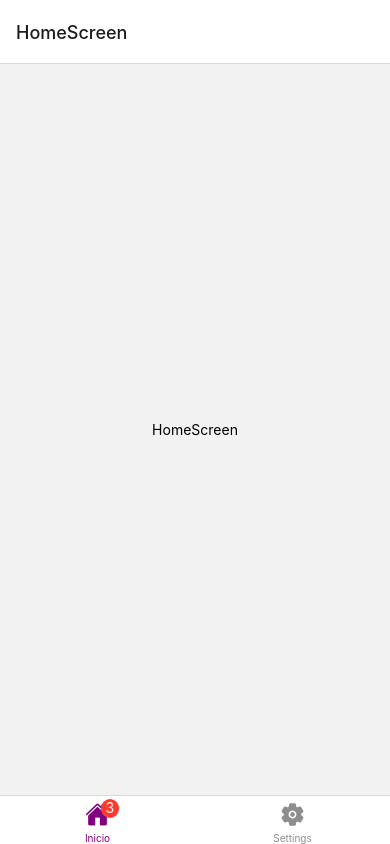
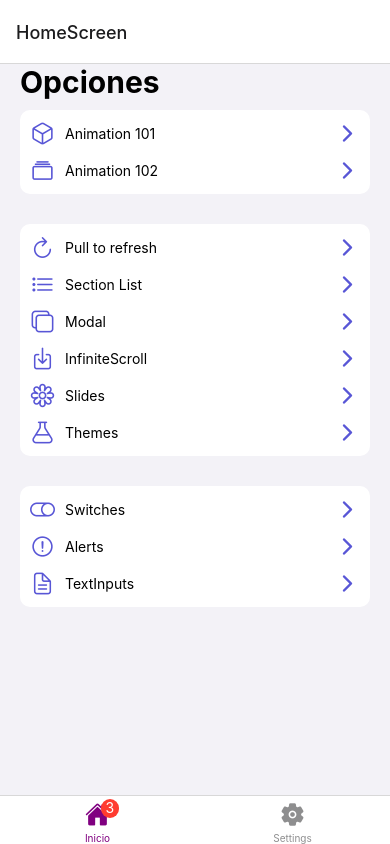
Before and after one commit to carlosblinf/componentApp, a React Native app: screen /SwitchScreen in a window 390 px wide. Built offline with nearby package versions, Linux system fonts and the light colour scheme.

Commit message:
fist animation

```diff
--- /dev/null
+++ b/src/presentation/components/ui/Title.tsx
@@ -0,0 +1,26 @@
+import { View, Text } from "react-native";
+import React from "react";
+import { colors, globalStyles } from "@/config/theme/theme";
+import { useSafeAreaInsets } from "react-native-safe-area-context";
+
+type TitleProps = {
+  text: string;
+  safe?: boolean;
+  white?: boolean;
+};
+
+export default function Title({ text, safe, white }: TitleProps) {
+  const { top } = useSafeAreaInsets();
+  return (
+    <Text
+      style={{
+        ...globalStyles.title,
+        marginTop: safe ? top : 0,
+        marginBottom: 10,
+        color: white ? "white" : colors.text,
+      }}
+    >
+      {text}
+    </Text>
+  );
+}
--- /dev/null
+++ b/src/presentation/components/ui/buttons/AnimateButton.tsx
@@ -0,0 +1,23 @@
+import { Pressable, Text } from "react-native";
+
+export default function AnimateButton({
+  text,
+  action,
+}: {
+  text: string;
+  action: () => void;
+}) {
+  return (
+    <Pressable
+      onPress={action}
+      style={{
+        backgroundColor: "purple",
+        paddingHorizontal: 10,
+        paddingVertical: 5,
+        borderRadius: 5,
+      }}
+    >
+      <Text style={{ color: "white" }}>{text}</Text>
+    </Pressable>
+  );
+}
--- /dev/null
+++ b/src/presentation/components/ui/menu/MenuItem.tsx
@@ -0,0 +1,63 @@
+import { View, Text, Pressable, StyleSheet } from "react-native";
+import React from "react";
+import { colors } from "@/config/theme/theme";
+import { Ionicons } from "@expo/vector-icons";
+import { useNavigation } from "@react-navigation/native";
+
+type MenuItemProps = {
+  name: string;
+  icon: string;
+  component: string;
+  isFirst?: boolean;
+  isLast?: boolean;
+};
+export default function MenuItem({
+  name,
+  icon,
+  component,
+  isFirst,
+  isLast,
+}: MenuItemProps) {
+  const navigation = useNavigation();
+
+  return (
+    <Pressable onPress={() => navigation.navigate(component)}>
+      <View
+        style={{
+          ...styles.container,
+          backgroundColor: colors.cardBackground,
+          ...(isFirst && {
+            borderTopLeftRadius: 10,
+            borderTopRightRadius: 10,
+            paddingTop: 10,
+          }),
+          ...(isLast && {
+            borderBottomLeftRadius: 10,
+            borderBottomRightRadius: 10,
+            paddingBottom: 10,
+          }),
+        }}
+      >
+        <Ionicons
+          name={icon}
+          size={25}
+          style={{ marginRight: 10, color: colors.primary }}
+        />
+        <Text style={{ color: colors.text }}>{name}</Text>
+        <Ionicons
+          name="chevron-forward-outline"
+          size={25}
+          style={{ marginLeft: "auto", color: colors.primary }}
+        />
+      </View>
+    </Pressable>
+  );
+}
+const styles = StyleSheet.create({
+  container: {
+    flexDirection: "row",
+    paddingVertical: 5,
+    paddingHorizontal: 10,
+    alignItems: "center",
+  },
+});
--- a/src/presentation/components/menu/itemsData.ts
+++ b/src/presentation/components/ui/menu/itemsData.ts
@@ -1,5 +1,4 @@
-export const menuItems = [
-  // 01-animationMenuItems
+export const animationMenuItems = [
   {
     name: "Animation 101",
     icon: "cube-outline",
@@ -10,7 +9,9 @@ export const menuItems = [
     icon: "albums-outline",
     component: "Animation102Screen",
   },
-
+];
+export const menuItems = [
+  // 01-animationMenuItems
   // 02-menuItems
   {
     name: "Pull to refresh",
@@ -44,6 +45,8 @@ export const menuItems = [
   },
 
   // 03- uiMenuItems
+];
+export const uiMenuItems = [
   {
     name: "Switches",
     icon: "toggle-outline",
--- a/src/presentation/navigation/Navigation.tsx
+++ b/src/presentation/navigation/Navigation.tsx
@@ -6,14 +6,22 @@ import { InputScreen } from "../screens/inputs";
 
 import { Ionicons } from "@expo/vector-icons";
 import { SettingScreen } from "../screens/settings";
+import Animation101Screen from "../screens/animations/Animation101Screen";
+import { StatusBar } from "expo-status-bar";
 
 const Stack = createStackNavigator();
 const Tab = createBottomTabNavigator();
 
 function MyStack() {
   return (
-    <Stack.Navigator initialRouteName="HomeScreen">
+    <Stack.Navigator
+      initialRouteName="HomeScreen"
+      screenOptions={{
+        headerBackTitleVisible: false,
+      }}
+    >
       <Stack.Screen name="HomeScreen" component={HomeScreen} />
+      <Stack.Screen name="Animation101Screen" component={Animation101Screen} />
       <Stack.Screen name="InputScreen" component={InputScreen} />
     </Stack.Navigator>
   );
@@ -57,6 +65,7 @@ export default function Navigation() {
   return (
     <NavigationContainer>
       <MyTabs />
+      <StatusBar style="auto" />
     </NavigationContainer>
   );
 }
--- /dev/null
+++ b/src/presentation/screens/animations/Animation101Screen.tsx
@@ -0,0 +1,75 @@
+import { View, StyleSheet, Alert, Animated, Easing } from "react-native";
+import React, { useRef } from "react";
+import { colors } from "@/config/theme/theme";
+import AnimateButton from "@/presentation/components/ui/buttons/AnimateButton";
+
+export default function Animation101Screen() {
+  const animatedOpacity = useRef(new Animated.Value(0)).current;
+  const animatedTop = useRef(new Animated.Value(-150)).current;
+
+  const handleFadeIn = () => {
+    Animated.timing(animatedTop, {
+      toValue: 0,
+      duration: 800,
+      easing: Easing.bounce,
+      useNativeDriver: true,
+    }).start();
+
+    Animated.timing(animatedOpacity, {
+      toValue: 1,
+      duration: 500,
+      useNativeDriver: true,
+    }).start();
+  };
+  const handleFadeOut = () => {
+    Animated.timing(animatedOpacity, {
+      toValue: 0,
+      duration: 500,
+      useNativeDriver: true,
+    }).start(() => animatedTop.resetAnimation());
+  };
+
+  return (
+    <View style={styles.container}>
+      <Animated.View
+        style={[
+          styles.purpleBox,
+          {
+            opacity: animatedOpacity,
+            transform: [
+              {
+                translateY: animatedTop,
+              },
+            ],
+          },
+        ]}
+      />
+      <View style={styles.containerButton}>
+        <AnimateButton text="FadeIn" action={handleFadeIn} />
+        <AnimateButton text="FadeOut" action={handleFadeOut} />
+      </View>
+    </View>
+  );
+}
+
+const styles = StyleSheet.create({
+  container: {
+    flex: 1,
+    alignItems: "center",
+    justifyContent: "center",
+  },
+  purpleBox: {
+    backgroundColor: colors.primary,
+    width: 150,
+    height: 150,
+  },
+  containerButton: {
+    flexDirection: "row",
+    width: "100%",
+    // height: 200,
+    alignItems: "center",
+    justifyContent: "center",
+    marginTop: 10,
+    gap: 20,
+  },
+});
--- a/src/presentation/screens/home/HomeScreen.tsx
+++ b/src/presentation/screens/home/HomeScreen.tsx
@@ -1,10 +1,51 @@
 import { View, Text } from "react-native";
 import React from "react";
+import { globalStyles } from "@/config/theme/theme";
+import { ScrollView } from "react-native-gesture-handler";
+import Title from "@/presentation/components/ui/Title";
+import {
+  animationMenuItems,
+  menuItems,
+  uiMenuItems,
+} from "@/presentation/components/ui/menu/itemsData";
+import MenuItem from "@/presentation/components/ui/menu/MenuItem";
+
+const Separator = () => <View style={{ marginTop: 30 }} />;
 
 export default function HomeScreen() {
   return (
-    <View style={{ flex: 1, justifyContent: "center", alignItems: "center" }}>
-      <Text>HomeScreen</Text>
+    <View style={[globalStyles.mainContainer]}>
+      <View style={globalStyles.globalMargin}>
+        <ScrollView>
+          <Title text="Opciones" />
+          {animationMenuItems.map((item, index) => (
+            <MenuItem
+              key={item.component}
+              {...item}
+              isFirst={index === 0}
+              isLast={index === animationMenuItems.length - 1}
+            />
+          ))}
+          <Separator />
+          {menuItems.map((item, index) => (
+            <MenuItem
+              key={item.component}
+              {...item}
+              isFirst={index === 0}
+              isLast={index === menuItems.length - 1}
+            />
+          ))}
+          <Separator />
+          {uiMenuItems.map((item, index) => (
+            <MenuItem
+              key={item.component}
+              {...item}
+              isFirst={index === 0}
+              isLast={index === uiMenuItems.length - 1}
+            />
+          ))}
+        </ScrollView>
+      </View>
     </View>
   );
 }
```
Also changed, not shown: src/presentation/screens/animations/Animation102Screen.tsx (added, +10 -0 lines), src/presentation/screens/views/PullToRefreshScreen.tsx (added, +10 -0 lines).
